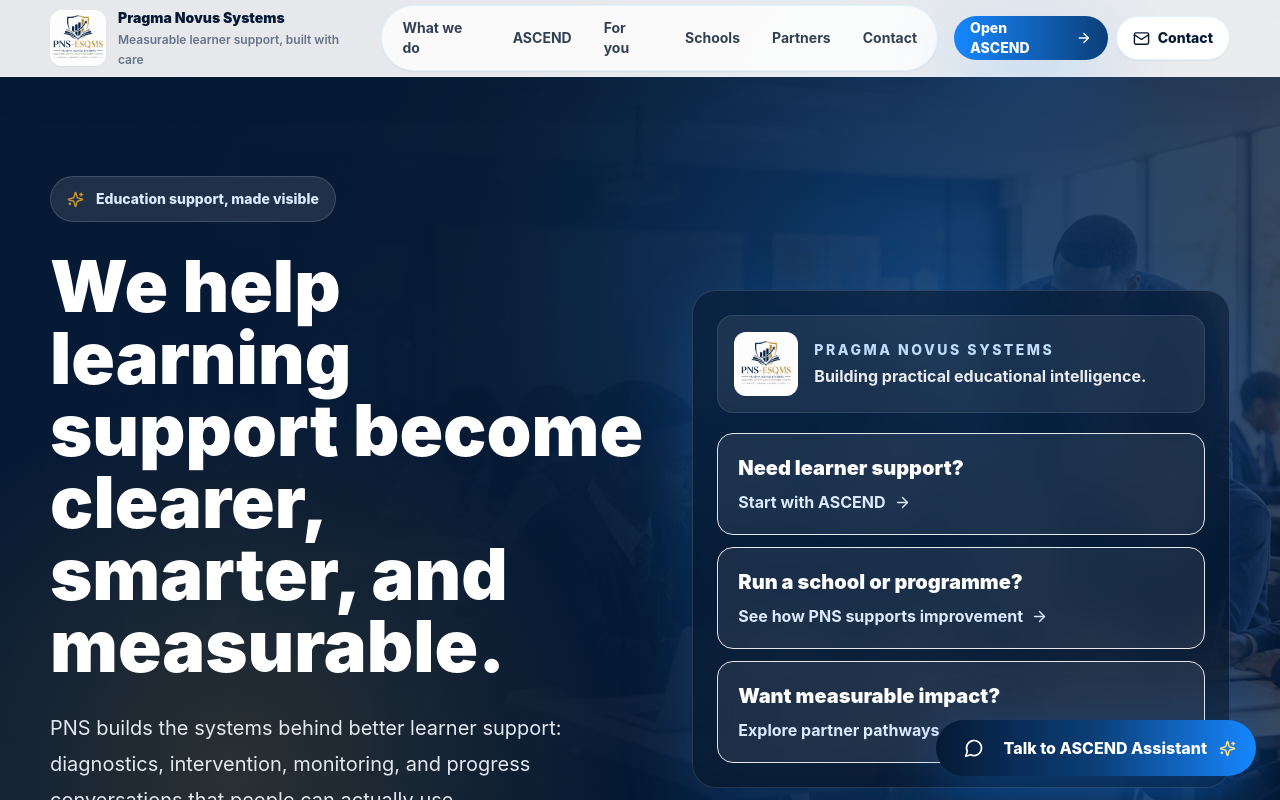
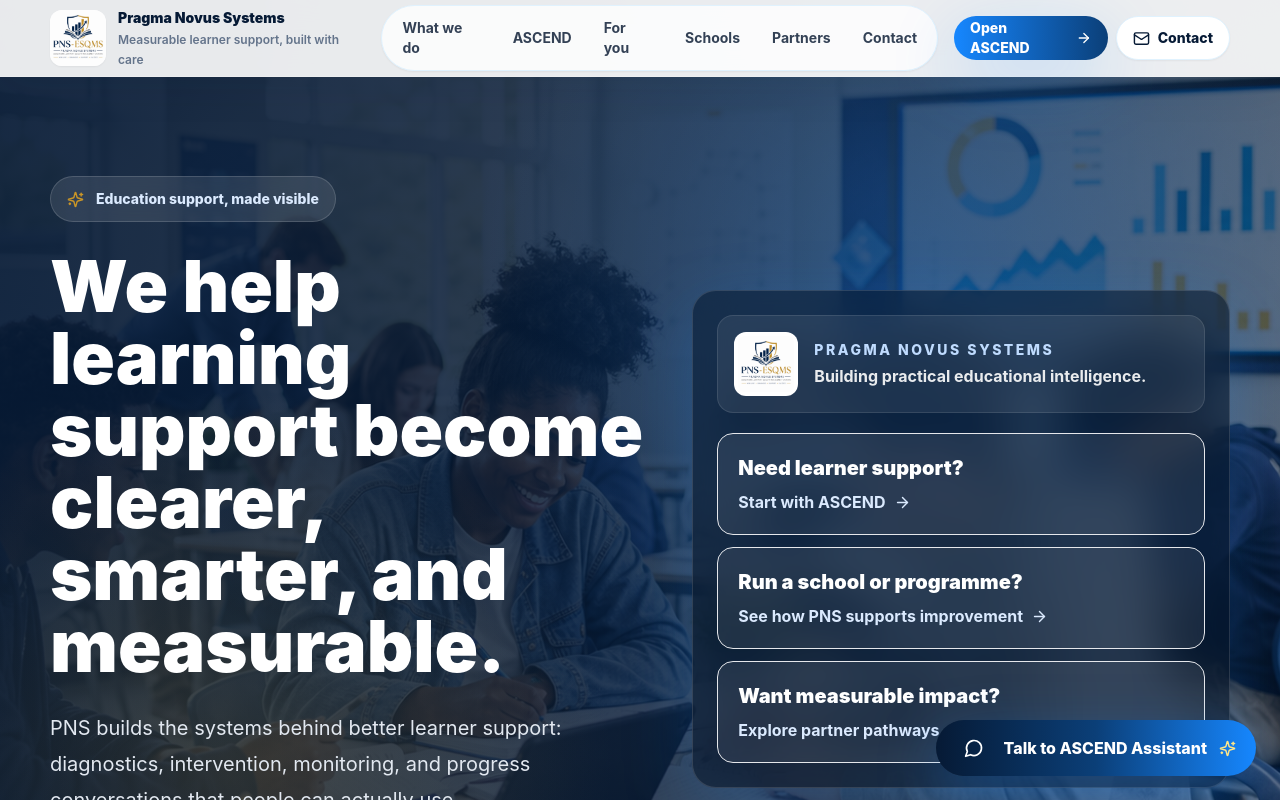
Before and after one commit to pnsystemst-hub/PNS-ESQMS, a React (Vite) app: page / in a window 1280 px wide. Shown: the top 800 px of the page. Built offline with nearby package versions, Linux system fonts and the light colour scheme.

Commit message:
Increase PNS website learning imagery visibility

```diff
--- a/src/App.jsx
+++ b/src/App.jsx
@@ -286,8 +286,8 @@
       <main id="top">
         <section className="relative min-h-screen bg-pns-navy pt-28 text-white">
           <div className="absolute inset-0">
-            <img src="/images/classroom-data-hero.png" alt="Learners in a classroom with education data visuals" className="h-full w-full object-cover opacity-[0.46]" />
-            <div className="absolute inset-0 bg-[linear-gradient(100deg,rgba(6,26,53,.98)_0%,rgba(6,26,53,.86)_48%,rgba(6,26,53,.52)_100%)]" />
+            <img src="/images/classroom-learning-scene.png" alt="Learners in a classroom with education data visuals" className="h-full w-full object-cover opacity-[0.68]" />
+            <div className="absolute inset-0 bg-[linear-gradient(100deg,rgba(6,26,53,.9)_0%,rgba(6,26,53,.74)_48%,rgba(6,26,53,.38)_100%)]" />
             <div className="absolute inset-0 bg-[radial-gradient(circle_at_72%_28%,rgba(22,135,255,.24),transparent_28rem),radial-gradient(circle_at_18%_80%,rgba(201,149,39,.18),transparent_24rem)]" />
           </div>
 
@@ -459,8 +459,8 @@
 
         <MotionSection id="model" className="relative overflow-hidden bg-pns-navy py-24 text-white">
           <div className="absolute inset-0">
-            <img src="/images/classroom-data-hero.png" alt="" className="h-full w-full object-cover opacity-[0.28]" />
-            <div className="absolute inset-0 bg-[linear-gradient(110deg,rgba(6,26,53,0.96),rgba(6,26,53,0.84),rgba(11,63,120,0.72))]" />
+            <img src="/images/analytics-dashboard-scene.png" alt="" className="h-full w-full object-cover opacity-[0.48]" />
+            <div className="absolute inset-0 bg-[linear-gradient(110deg,rgba(6,26,53,0.84),rgba(6,26,53,0.66),rgba(11,63,120,0.46))]" />
             <div className="absolute inset-0 bg-[radial-gradient(circle_at_80%_20%,rgba(201,149,39,0.24),transparent_24rem)]" />
           </div>
           <div className="section-shell relative">
@@ -526,7 +526,12 @@
             <SectionHeader eyebrow="For Parents" title="Confidence through visible, structured progress.">
               Parents need clarity. ASCEND presents learning support in a way that feels understandable, measured, and action-oriented.
             </SectionHeader>
-            <div className="rounded-lg bg-gradient-to-br from-pns-navy to-pns-blue p-7 text-white shadow-premium">
+            <div className="relative overflow-hidden rounded-3xl bg-gradient-to-br from-pns-navy to-pns-blue p-7 text-white shadow-premium">
+              <div className="absolute inset-0">
+                <img src="/images/analytics-dashboard-scene.png" alt="" className="h-full w-full object-cover opacity-[0.32]" />
+                <div className="absolute inset-0 bg-gradient-to-br from-pns-navy/86 to-pns-blue/70" />
+              </div>
+              <div className="relative">
                 <h3 className="text-3xl font-black">Parent-facing value</h3>
                 <div className="mt-7 grid gap-4">
                   {["Progress visibility", "Confidence in the process", "Measurable improvement", "Structured communication"].map((item) => (
@@ -538,12 +543,12 @@
                 </div>
               </div>
             </div>
+          </div>
         </MotionSection>
-
         <MotionSection id="partners" className="relative overflow-hidden bg-pns-navy py-24 text-white">
           <div className="absolute inset-0">
-            <img src="/images/classroom-data-hero.png" alt="" className="h-full w-full object-cover opacity-[0.24]" />
-            <div className="absolute inset-0 bg-[linear-gradient(100deg,rgba(6,26,53,0.98),rgba(6,26,53,0.86),rgba(11,63,120,0.72))]" />
+            <img src="/images/classroom-data-hero.png" alt="" className="h-full w-full object-cover opacity-[0.42]" />
+            <div className="absolute inset-0 bg-[linear-gradient(100deg,rgba(6,26,53,0.9),rgba(6,26,53,0.72),rgba(11,63,120,0.48))]" />
             <div className="absolute inset-0 bg-[radial-gradient(circle_at_78%_30%,rgba(22,135,255,0.2),transparent_22rem)]" />
           </div>
           <div className="section-shell relative grid gap-12 lg:grid-cols-[.95fr_1.05fr]">
@@ -623,8 +628,8 @@
 
         <MotionSection id="contact" className="relative overflow-hidden bg-gradient-to-br from-pns-navy via-pns-blue to-[#0f2745] py-24 text-white">
           <div className="absolute inset-0">
-            <img src="/images/classroom-data-hero.png" alt="" className="h-full w-full object-cover opacity-[0.22]" />
-            <div className="absolute inset-0 bg-[radial-gradient(circle_at_20%_20%,rgba(22,135,255,0.24),transparent_24rem),linear-gradient(110deg,rgba(6,26,53,0.95),rgba(11,63,120,0.84))]" />
+            <img src="/images/classroom-learning-scene.png" alt="" className="h-full w-full object-cover opacity-[0.38]" />
+            <div className="absolute inset-0 bg-[radial-gradient(circle_at_20%_20%,rgba(22,135,255,0.24),transparent_24rem),linear-gradient(110deg,rgba(6,26,53,0.86),rgba(11,63,120,0.62))]" />
           </div>
           <div className="section-shell relative grid items-center gap-10 lg:grid-cols-[1.1fr_.9fr]">
             <div>
```
Also changed, not shown: public/images/analytics-dashboard-scene.png (added), public/images/classroom-learning-scene.png (added). Lines whose indentation alone changed are shown as unchanged.
